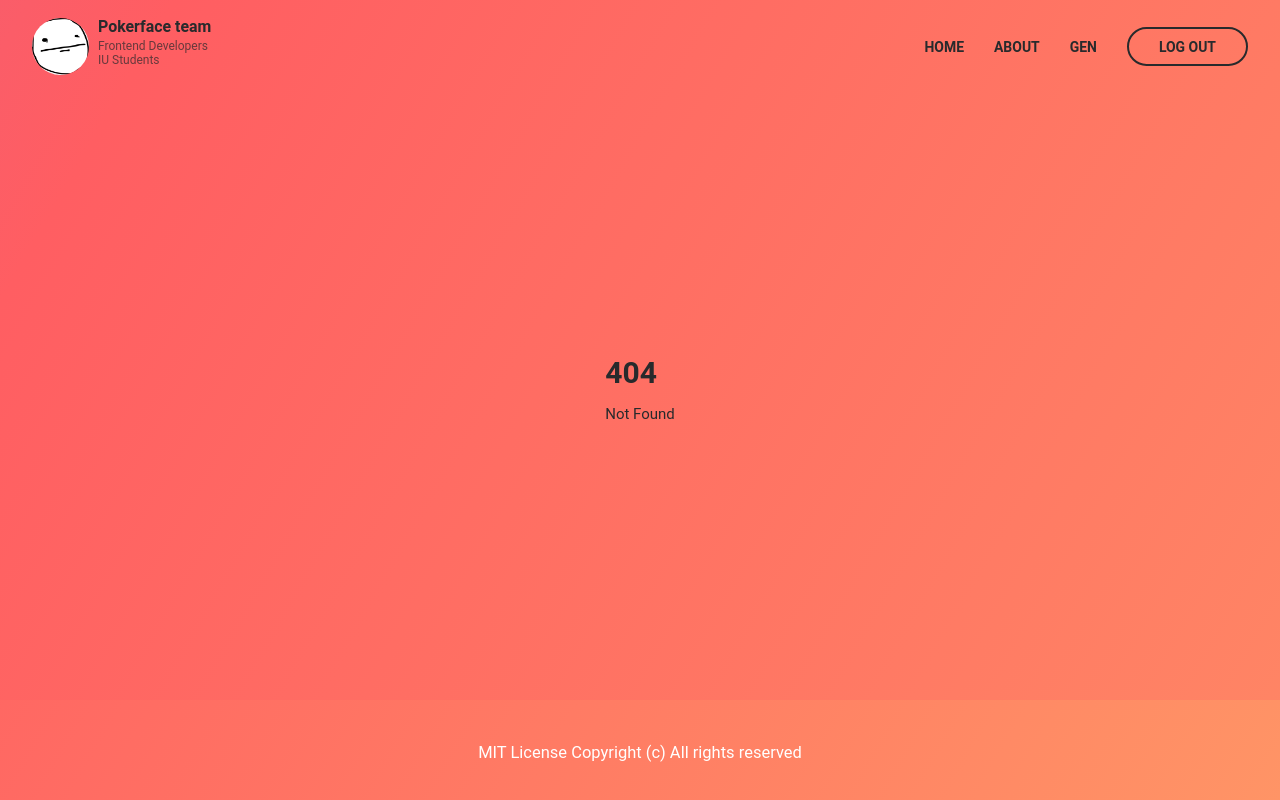
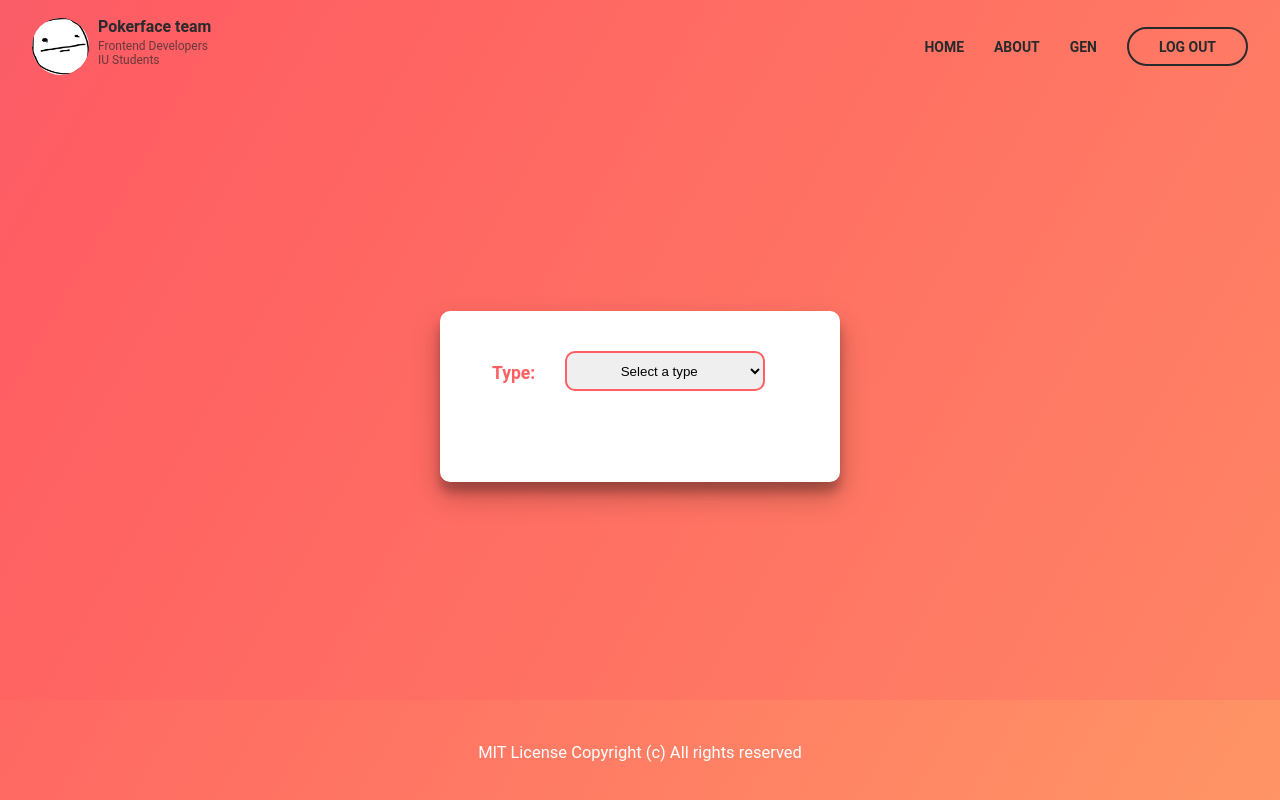
Before and after one commit to iucdcs1/fwd_synthetic, a SvelteKit app: page /filter in a window 1280 px wide. Before the commit this address had no page. Built offline with nearby package versions, Linux system fonts and the light colour scheme.

Commit message:
Added new page with filters

```diff
--- /dev/null
+++ b/src/routes/filter/+page.svelte
@@ -0,0 +1,34 @@
+<script lang="ts">
+    let selectedTableName = '';
+</script>
+
+<div class="filter__select-container">
+    <div id="filter__static-div">
+        <h3 id="filter__static-header">Type:</h3>
+        <select id="filter__listselect" bind:value={selectedTableName}>
+            <option value="">Select a type</option>
+            <option>RegExp</option>
+            <option>Type</option>
+        </select>
+    </div>
+    <div id="filter__dynamic-div">
+        <h3 id="filter__dynamic-header">{selectedTableName}</h3>
+        {#if selectedTableName === "RegExp"}
+            <input type="text" id="filter__form" name="RegExp" placeholder="RegExp" required>
+        {:else}
+            {#if selectedTableName === "Type"}
+                <select id="filter__dynamic-listselect">
+                    <option value="">Select a type</option>
+                    <option>hui</option>
+                    <option>penis</option>
+                    <option>ZaLupA</option>
+                </select>
+            {/if}
+        {/if}
+    </div>
+    <div id="filter__confirm-button">
+        {#if selectedTableName !== ""}
+            <input type="submit" value="Confirm">
+        {/if}
+    </div>
+</div>
--- a/static/css/style.css
+++ b/static/css/style.css
@@ -360,6 +360,19 @@ input[type=submit]:hover {
   box-sizing: border-box;
   text-align: center;
 }
+.filter__select-container{
+  background: #fff;
+  border-radius: 10px;
+  box-shadow: 0px 14px 28px rgba(0, 0, 0, 0.25), 0px 10px 10px rgba(0, 0, 0, 0.22);
+  width: 400px;
+  max-width: 100%;
+  position: relative;
+  padding: 40px;
+  box-sizing: border-box;
+  text-align: center;
+  display: flex;
+  flex-direction: column;
+}
 .form-container3 {
   background: #fff;
   border-radius: 10px;
@@ -426,3 +439,38 @@ li span {
   border-radius: 10px;
   color: #000000;
 }
+#filter__listselect{
+  width: 200px;
+  height: 40px;
+  text-align: center;
+  border: 2px solid #ff5e62;
+  border-radius: 10px;
+  color: #000000;
+}
+#filter__static-div{
+  display: flex;
+  flex-direction: row;
+}
+#filter__static-header{
+  color: #ff5e62;
+  margin: 12px;
+  margin-right: 30px;
+}
+#filter__dynamic-div{
+  display: flex;
+  flex-direction: row;
+  margin-top: 23px;
+}
+#filter__dynamic-header{
+  color: #ff5e62;
+  margin: 12px;
+  margin-right: 35px;
+}
+#filter__dynamic-listselect{
+  width: 200px;
+  height: 40px;
+  text-align: center;
+  border: 2px solid #ff5e62;
+  border-radius: 10px;
+  color: #000000;
+}
```
